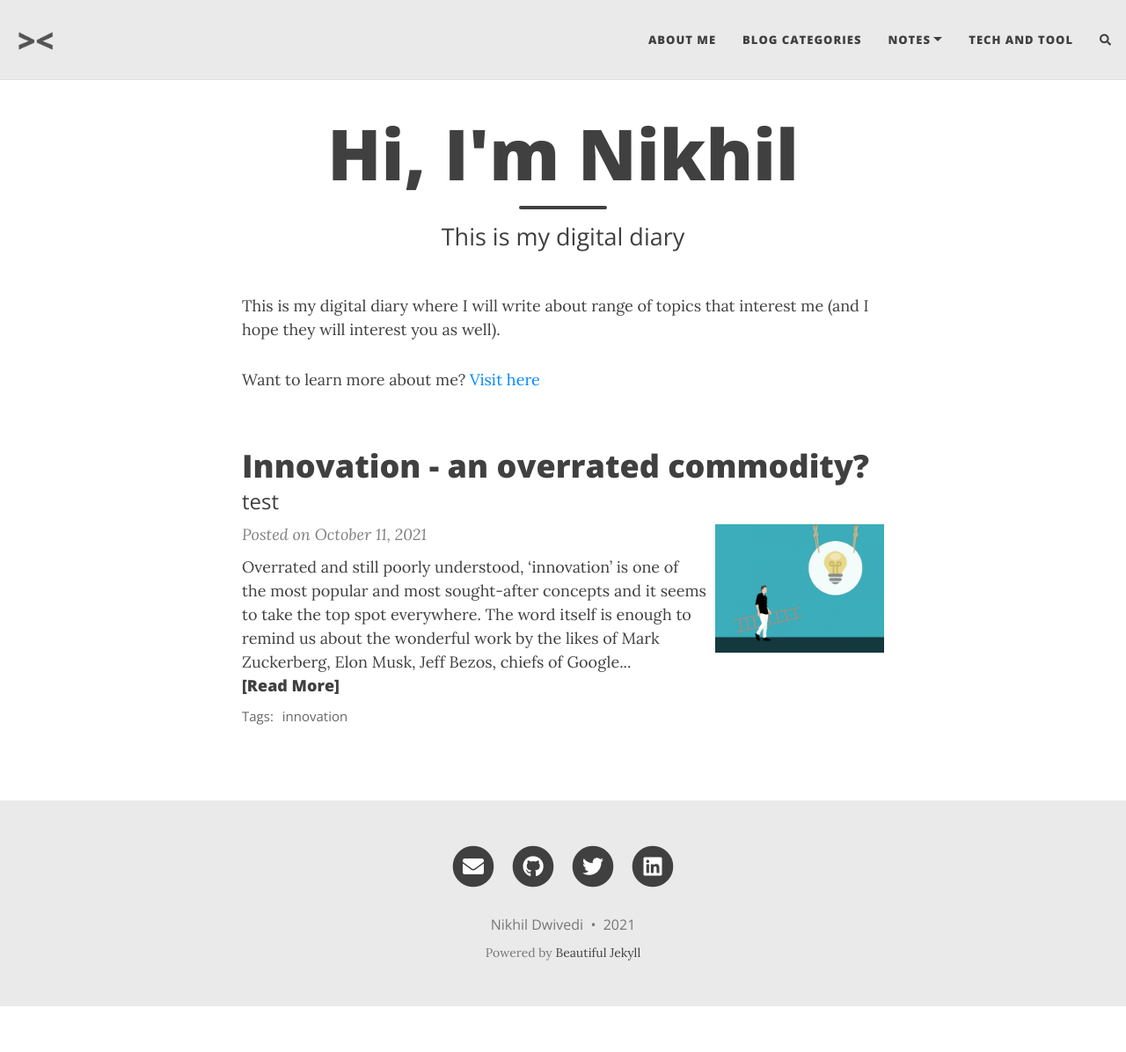
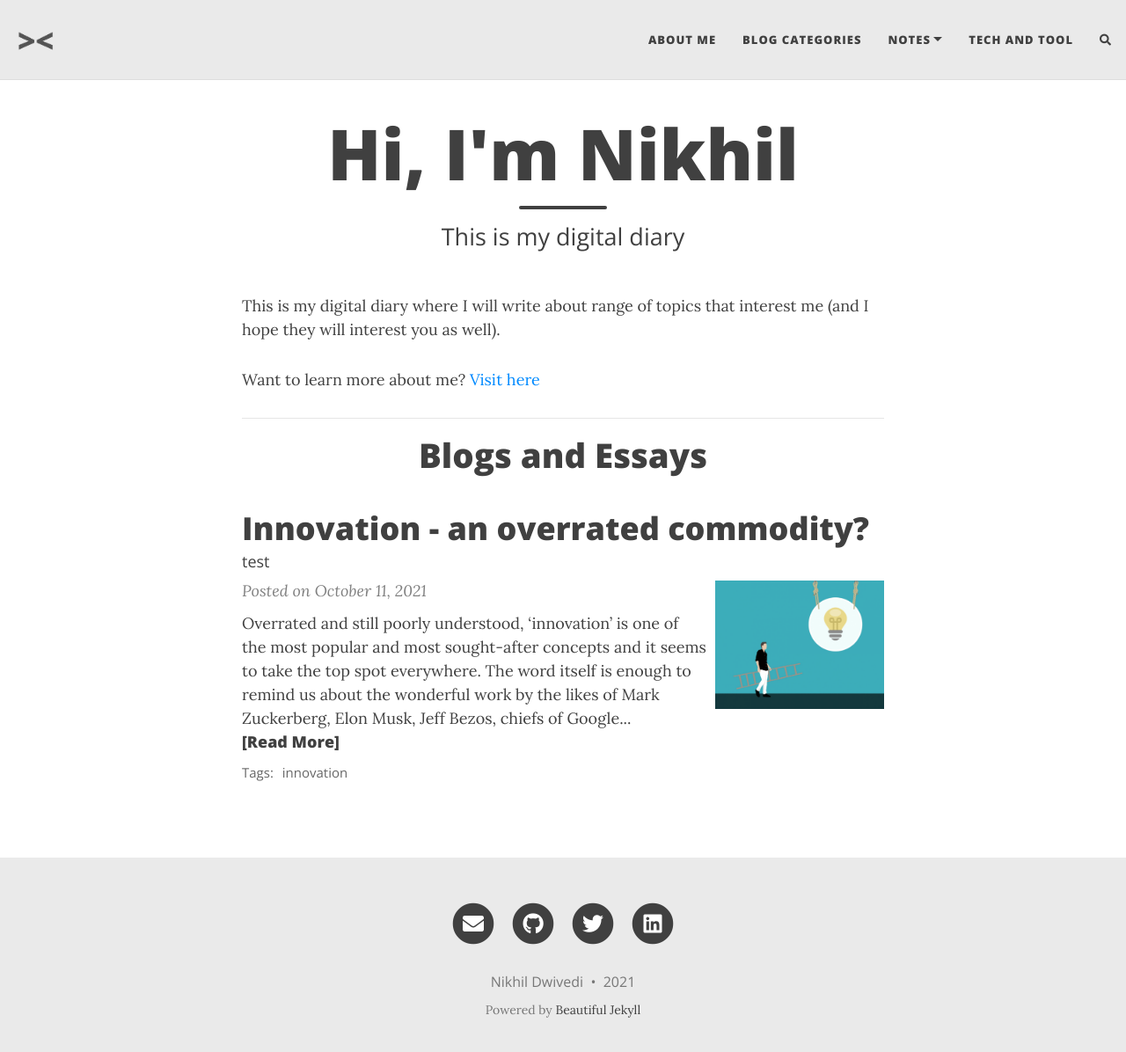
Before and after one commit to niksdwivedi/niksdwivedi.github.io, a Jekyll site: the page built from index.html, in a window 1280 px wide and 1209 px high. Shown: the top 1196 px of the window at 88% size. Built offline with Jekyll 4.4.1, drawn with Linux system fonts in a browser that asks for light colours; nearby versions of some CDN libraries; the list of posts is cut into pages by our own code; comment, search, counter and statistics services are not loaded.

Commit message:
Modify home page

```diff
--- a/_layouts/home.html
+++ b/_layouts/home.html
@@ -35,12 +35,12 @@
     {% endif %}
 
     <a href="{{ post.url | absolute_url }}">
-      <h2 class="post-title">{{ post.title }}</h2>
+      <h3 class="post-title">{{ post.title }}</h3>
 
       {% if post.subtitle %}
-        <h3 class="post-subtitle">
+        <h4 class="post-subtitle">
         {{ post.subtitle }}
-        </h3>
+        </h4>
       {% endif %}
     </a>
 
--- a/assets/css/beautifuljekyll.css
+++ b/assets/css/beautifuljekyll.css
@@ -452,6 +452,11 @@
 .post-preview a:hover {
   text-decoration: none;
   color: {{ site.hover-col | default: "#0085A1" }};
+}
+
+.blog-title {
+  font-size: 2.4rem;
+  text-align: center;
 }
 
 .post-preview .post-title {
--- a/index.html
+++ b/index.html
@@ -9,3 +9,7 @@
 <p>
 Want to learn more about me? <a href="/aboutme/">Visit here</a>
 </p>
+<hr>
+<div>
+    <h2 class="blog-title">Blogs and Essays</h2>
+</div>
```
